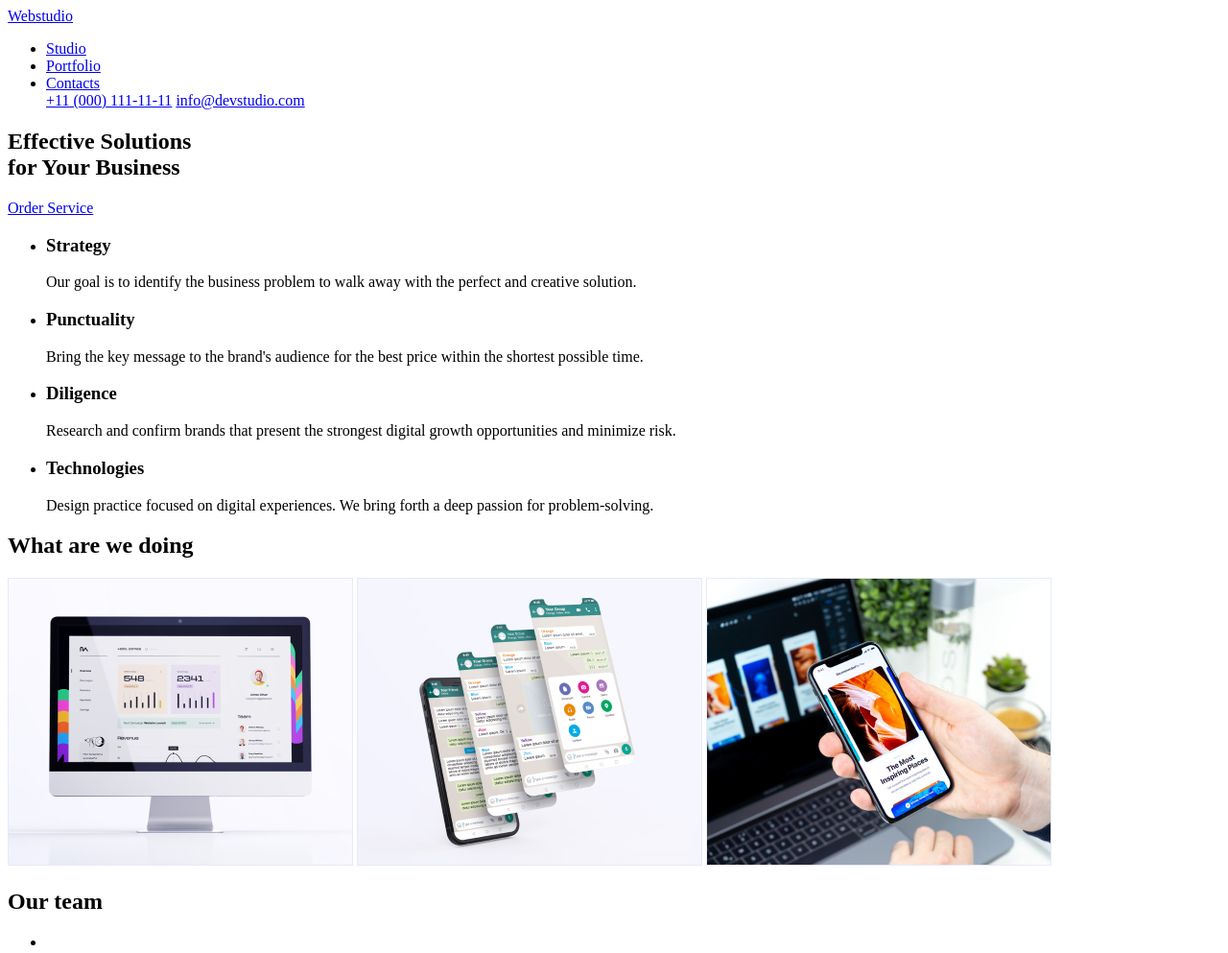
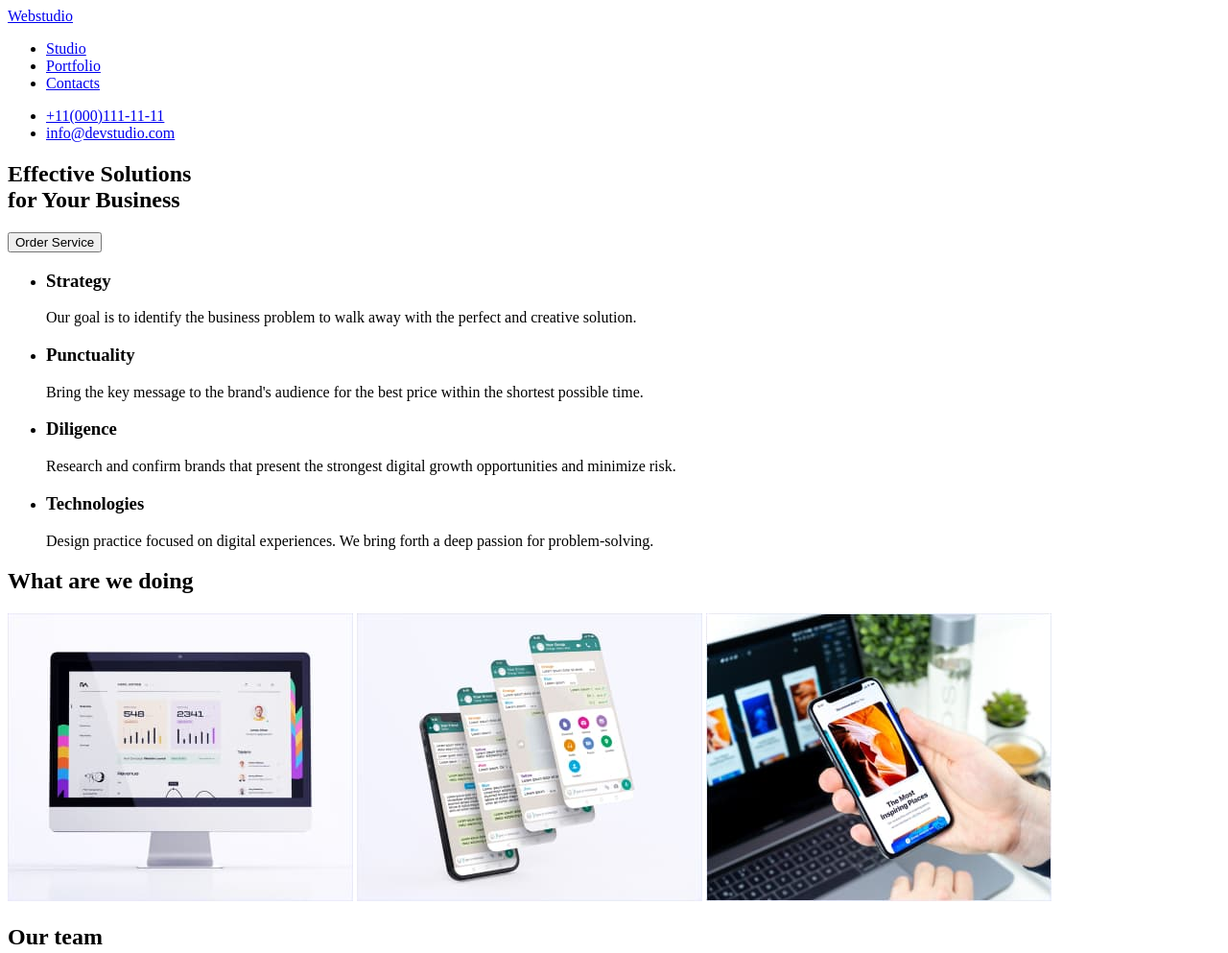
Before and after one commit to Sergey4857/goit-markup-hw-01, a plain HTML site: page index.html in a window 1280 px wide. Shown: the top 993 px of the page at 96% size. Drawn offline with Linux system fonts and the light colour scheme.

Commit message:
May be final

```diff
--- a/index.html
+++ b/index.html
@@ -5,8 +5,9 @@
     <meta charset="UTF-8">
     <meta http-equiv="X-UA-Compatible" content="IE=edge">
     <meta name="viewport" content="width=device-width, initial-scale=1.0">
-    <title>Document</title>
+    <title>Webstudio</title>
 </head>
+
 <body>
     <header>
         <nav>
@@ -15,17 +16,19 @@
                 <li><a href="/">Studio</a></li>
                 <li><a href="/">Portfolio</a></li>
                 <li><a href="/">Contacts</a></li>
-                <a href="tel:+11 (000) 111-11-11">+11 (000) 111-11-11</a>
-                <a href="mailto:info@devstudio.com">info@devstudio.com</a>
             </ul>
         </nav>
+            <ul>
+                <li><a href="tel:+11(000)111-11-11">+11(000)111-11-11</a></li>
+                <li><a href="mailto:info@devstudio.com">info@devstudio.com</a></li>
+            </ul>
     </header>
 
     <main>
         <div>
             <section>
                 <h1>Effective Solutions<br>for Your Business</h1>
-                <a href="/">Order Service</a>
+                <button>Order Service</button>
             </section>
         </div>
 
@@ -58,9 +61,9 @@
 
         <section>
             <h2>What are we doing</h2>
-            <a href="./"><img src="./images/Rectangle 71.jpg" width="360 px" alt=""></a>
-            <a href="./"><img src="./images/Rectangle 72.jpg" width="360 px" alt=""></a>
-            <a href="./"><img src="./images/Rectangle 73.jpg" width="360 px" alt=""></a>
+            <a href="./"><img src="./images/Rectangle-71.jpg" alt="Frontend" width="360"></a>
+            <a href="./"><img src="./images/Rectangle-72.jpg" alt="mobile application development" width="360"></a>
+            <a href="./"><img src="./images/Rectangle-73.jpg" alt="smartphone software" width="360"></a>
         </section>
 
         <section>
@@ -70,24 +73,24 @@
                 <ul>
 
                     <li>
-                        <img src="" alt="">
+                        <img src="./images/img.jpg" alt="photo Mark Guerrero" width="264">
                         <h3>Mark Guerrero</h3>
                         <p>Product Designer</p>
                     </li>
 
                     <li>
-                        <img src="" alt="">
+                        <img src="./images/img2.jpg" alt="photo Tom Ford" width="264">
                         <h3>Tom Ford</h3>
                         <p>Frontend Developer</p>
 
                     </li>
                     <li>
-                        <img src="" alt="">
+                        <img src="./images/img3.jpg" alt="photo Camila Garcia" width="264">
                         <h3>Camila Garcia</h3>
                         <p>Marketing</p>
                     </li>
                     <li>
-                        <img src="" alt="">
+                        <img src="./images/img4.jpg" alt="photo Daniel Wilson" width="264">
                         <h3>Daniel Wilson</h3>
                         <p>UI Designer</p>
                     </li>
```
Also changed, not shown: images/Rectangle 71.jpg (deleted), images/Rectangle 72.jpg (deleted), images/Rectangle 73.jpg (deleted), images/Rectangle-71.jpg (added), images/Rectangle-72.jpg (added), images/Rectangle-73.jpg (added), images/img.jpg, images/img2.jpg (added), images/img3.jpg (added), images/img4.jpg (added).
